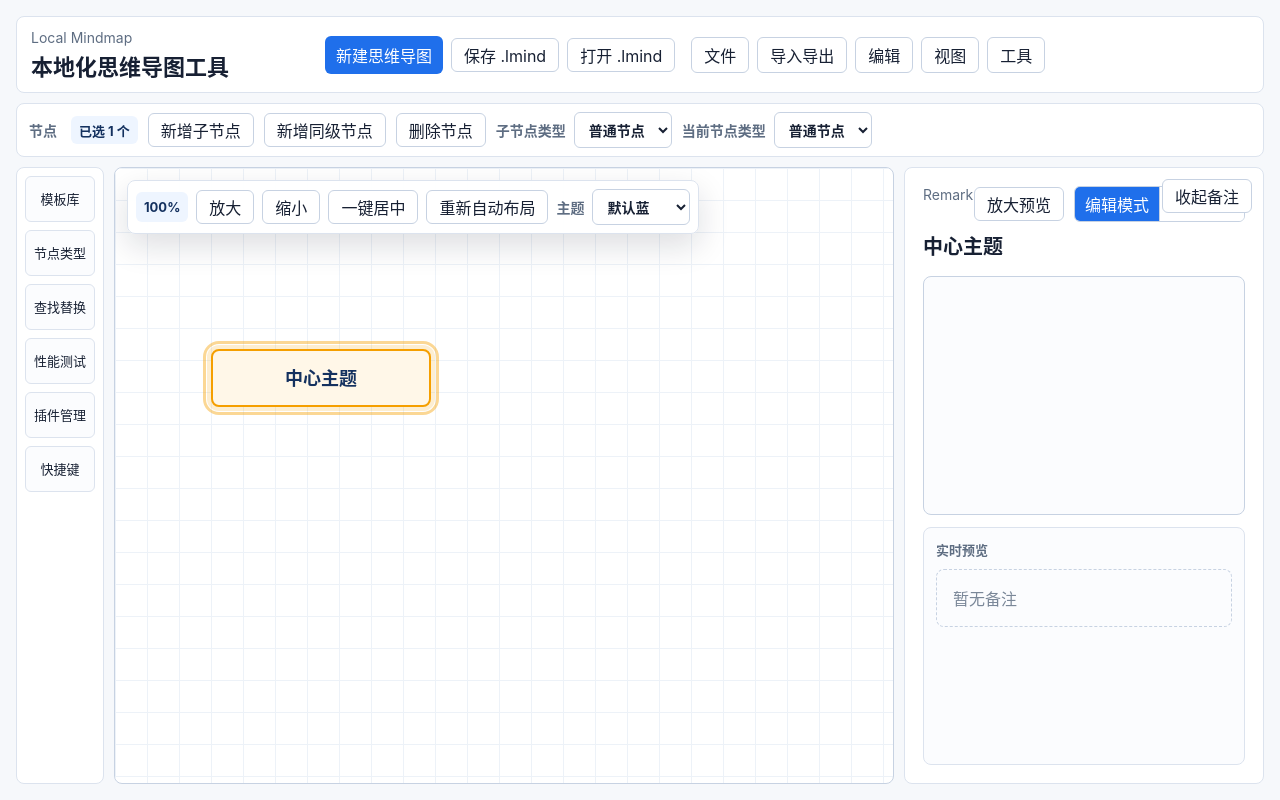
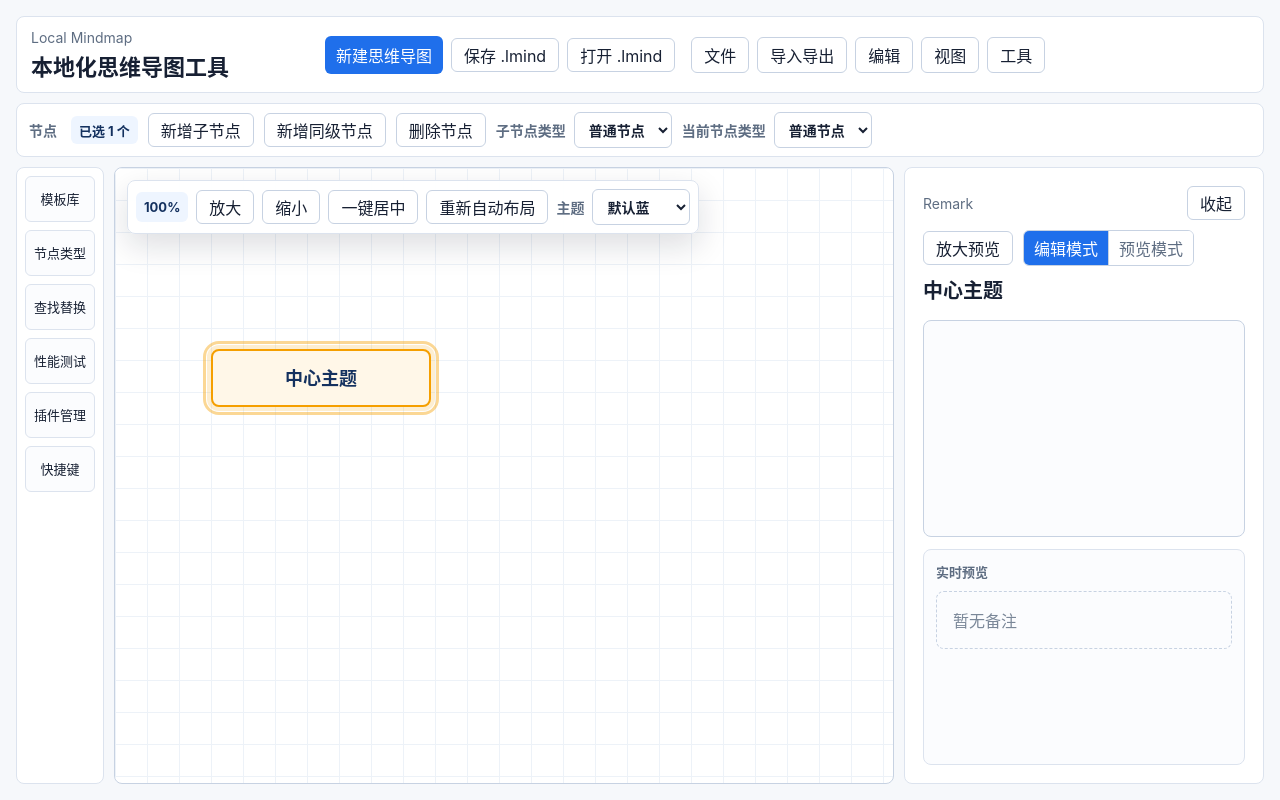
Before and after one commit to hzhexuan1104-hash/local-mindmap, a React (Vite) app: page / in a window 1280 px wide. Built offline with nearby package versions, Linux system fonts and the light colour scheme.

Commit message:
fix: improve remark panel header layout

```diff
--- a/src/app/App.tsx
+++ b/src/app/App.tsx
@@ -2552,18 +2552,12 @@ export function App() {
             </aside>
           ) : (
             <div className="remark-panel-shell">
-              <button
-                type="button"
-                className="remark-collapse-button secondary-action"
-                onClick={() => setIsRemarkPanelCollapsed(true)}
-              >
-                收起备注
-              </button>
               <RemarkPanel
                 selectedNode={selectedNode}
                 mode={remarkMode}
                 onModeChange={setRemarkMode}
                 onRemarkChange={handleRemarkChange}
+                onCollapse={() => setIsRemarkPanelCollapsed(true)}
               />
             </div>
           )
--- a/src/features/mindmap/RemarkPanel.tsx
+++ b/src/features/mindmap/RemarkPanel.tsx
@@ -10,6 +10,7 @@ type RemarkPanelProps = {
   mode: RemarkMode;
   onModeChange: (mode: RemarkMode) => void;
   onRemarkChange: (remark: string) => void;
+  onCollapse: () => void;
 };
 
 export function RemarkPanel({
@@ -17,6 +18,7 @@ export function RemarkPanel({
   mode,
   onModeChange,
   onRemarkChange,
+  onCollapse,
 }: RemarkPanelProps) {
   const [isPreviewOpen, setIsPreviewOpen] = useState(false);
 
@@ -26,6 +28,15 @@ export function RemarkPanel({
         <div className="remark-panel-header">
           <div className="remark-header-top">
             <p className="eyebrow">Remark</p>
+            <button
+              type="button"
+              className="remark-collapse-button secondary-action"
+              onClick={onCollapse}
+              aria-label="收起备注面板"
+            >
+              收起
+            </button>
+          </div>
           <div className="remark-panel-actions">
             <button
               type="button"
@@ -49,7 +60,6 @@ export function RemarkPanel({
               >
                 预览模式
               </button>
-              </div>
             </div>
           </div>
           <h2 id="remark-panel-title">{selectedNode.text}</h2>
--- a/src/styles/global.css
+++ b/src/styles/global.css
@@ -1044,13 +1044,6 @@ h3 {
   overflow: hidden;
 }
 
-.remark-collapse-button {
-  position: absolute;
-  top: 12px;
-  right: 12px;
-  z-index: 8;
-}
-
 .remark-collapsed-bar {
   width: 54px;
   min-height: 0;
@@ -1144,7 +1137,7 @@ h3 {
   width: 100%;
   min-width: 0;
   display: flex;
-  align-items: flex-start;
+  align-items: center;
   justify-content: space-between;
   gap: 12px;
 }
@@ -1155,12 +1148,18 @@ h3 {
   margin-bottom: 0;
 }
 
+.remark-collapse-button {
+  flex: 0 0 auto;
+  min-width: 58px;
+}
+
 .remark-panel-actions {
-  display: inline-flex;
-  flex: 0 0 auto;
+  width: 100%;
+  min-width: 0;
+  display: flex;
   align-items: center;
   flex-wrap: wrap;
-  justify-content: flex-end;
+  justify-content: flex-start;
   gap: 10px;
 }
 
@@ -1189,13 +1188,16 @@ h3 {
 
 .remark-mode-switch {
   display: inline-flex;
-  flex: 0 0 auto;
+  flex: 0 1 auto;
+  min-width: 0;
+  flex-wrap: wrap;
   overflow: hidden;
   border: 1px solid #c7d2e2;
   border-radius: 6px;
 }
 
 .mode-button {
+  flex: 1 1 auto;
   min-height: 34px;
   padding: 0 10px;
   border: 0;
```
Lines whose indentation alone changed are shown as unchanged.
